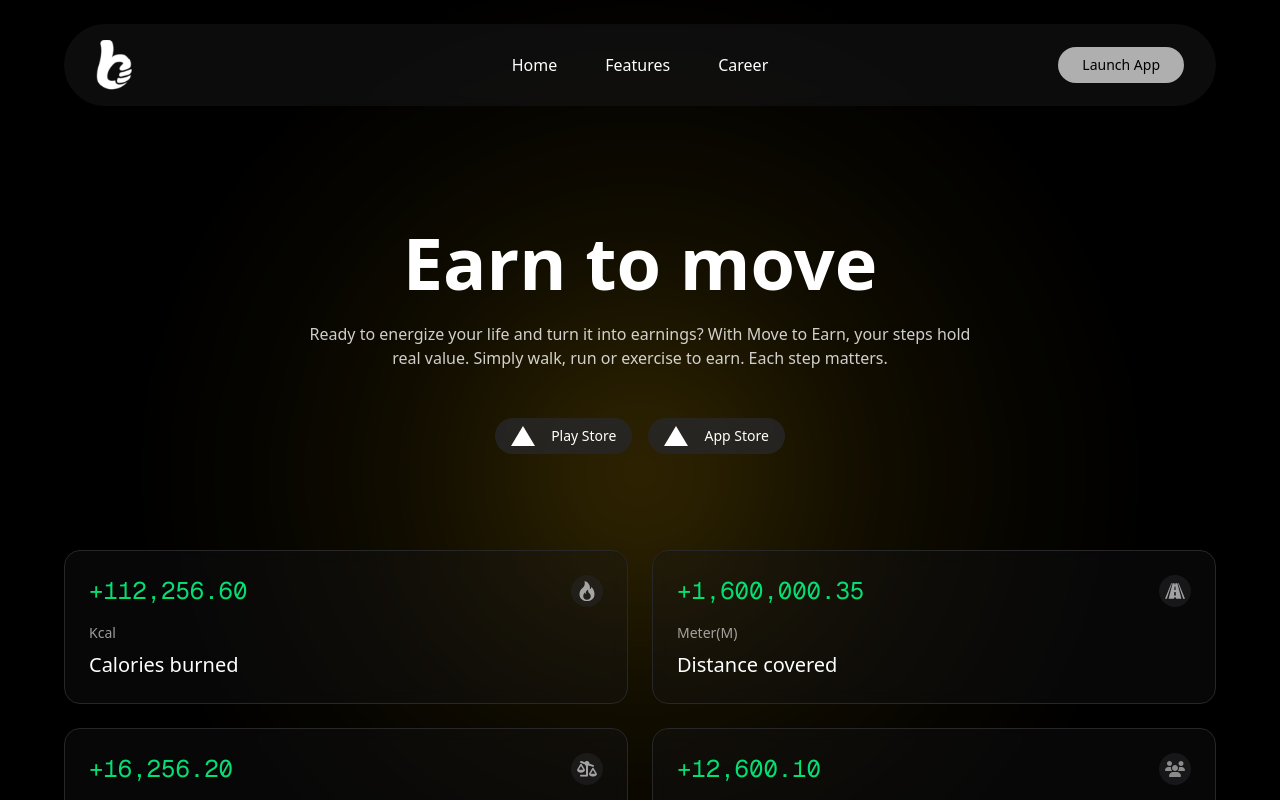
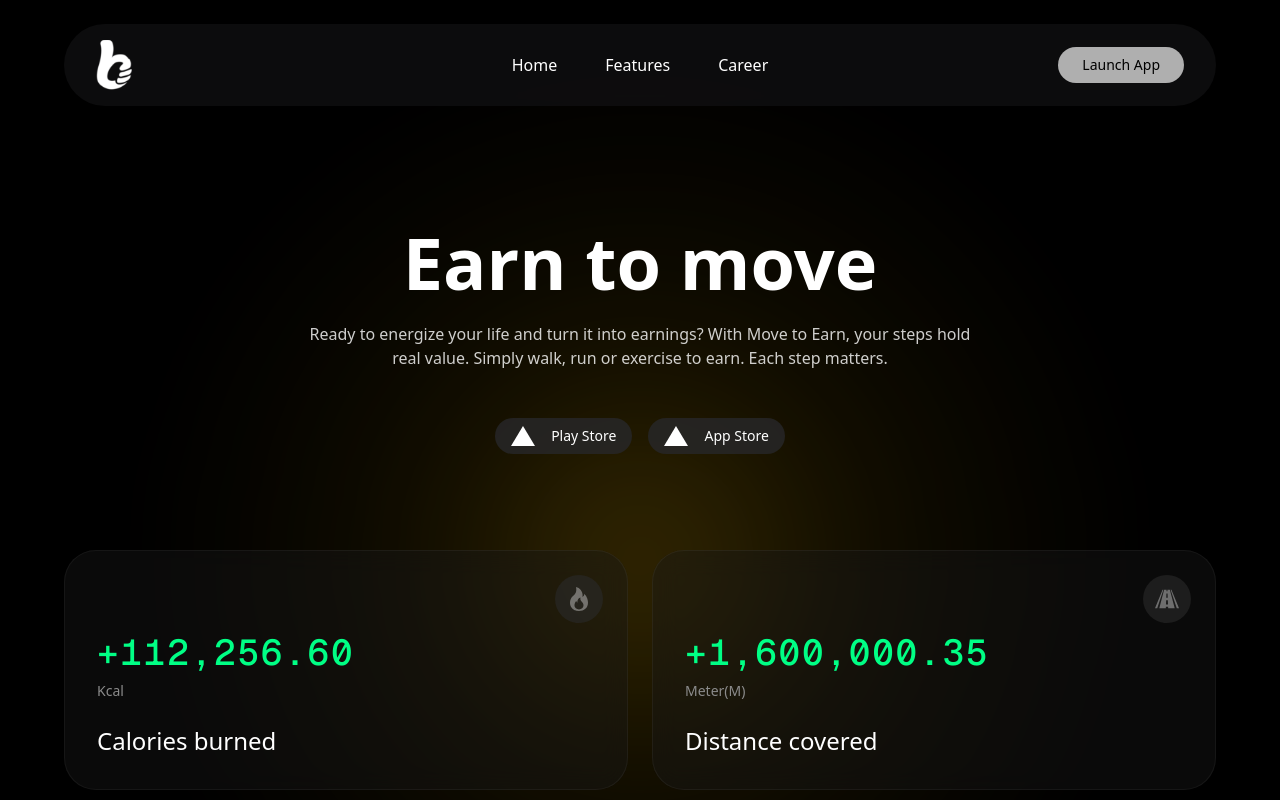
Before and after one commit to anibalalpizar/nextjs-cryptocurrency-landing, a Next.js app: page / in a window 1280 px wide. Shown: the top 800 px of the page. Built offline with nearby package versions, Linux system fonts and the light colour scheme.

Commit message:
Refactor StatsCard component: enhance layout and styling for improved visual consistency

```diff
--- a/src/components/StatsCard.tsx
+++ b/src/components/StatsCard.tsx
@@ -16,15 +16,26 @@ export function StatsCard({
   label,
 }: StatsCardProps) {
   return (
-    <div className="bg-zinc-900/30 backdrop-blur-sm rounded-2xl p-6 border border-zinc-800">
-      <div className="flex items-center justify-between mb-4">
-        <span className="text-green-400 text-2xl font-mono">{value}</span>
-        <div className="w-8 h-8 bg-zinc-800/50 rounded-full flex items-center justify-center">
-          <Image src={icon} alt={iconAlt} width={20} height={20} />
+    <div className="bg-[#1A1A1A]/40 backdrop-blur-md rounded-[32px] p-8 relative overflow-hidden min-h-[240px] border border-white/5">
+      <div className="absolute top-6 right-6">
+        <div className="w-12 h-12 bg-[#2A2A2A]/60 rounded-full flex items-center justify-center">
+          <Image
+            src={icon}
+            alt={iconAlt}
+            width={24}
+            height={24}
+            className="opacity-60"
+          />
         </div>
       </div>
-      <div className="text-white/60 text-sm mb-2">{unit}</div>
-      <div className="text-white text-xl">{label}</div>
+
+      <div className="flex flex-col h-full justify-end space-y-2">
+        <div className="text-[#00FF85] text-4xl font-mono font-medium tracking-wider">
+          {value}
+        </div>
+        <div className="text-[#8B8B8B] text-sm font-light">{unit}</div>
+        <div className="text-white text-2xl font-medium mt-4">{label}</div>
+      </div>
     </div>
   )
 }
```
